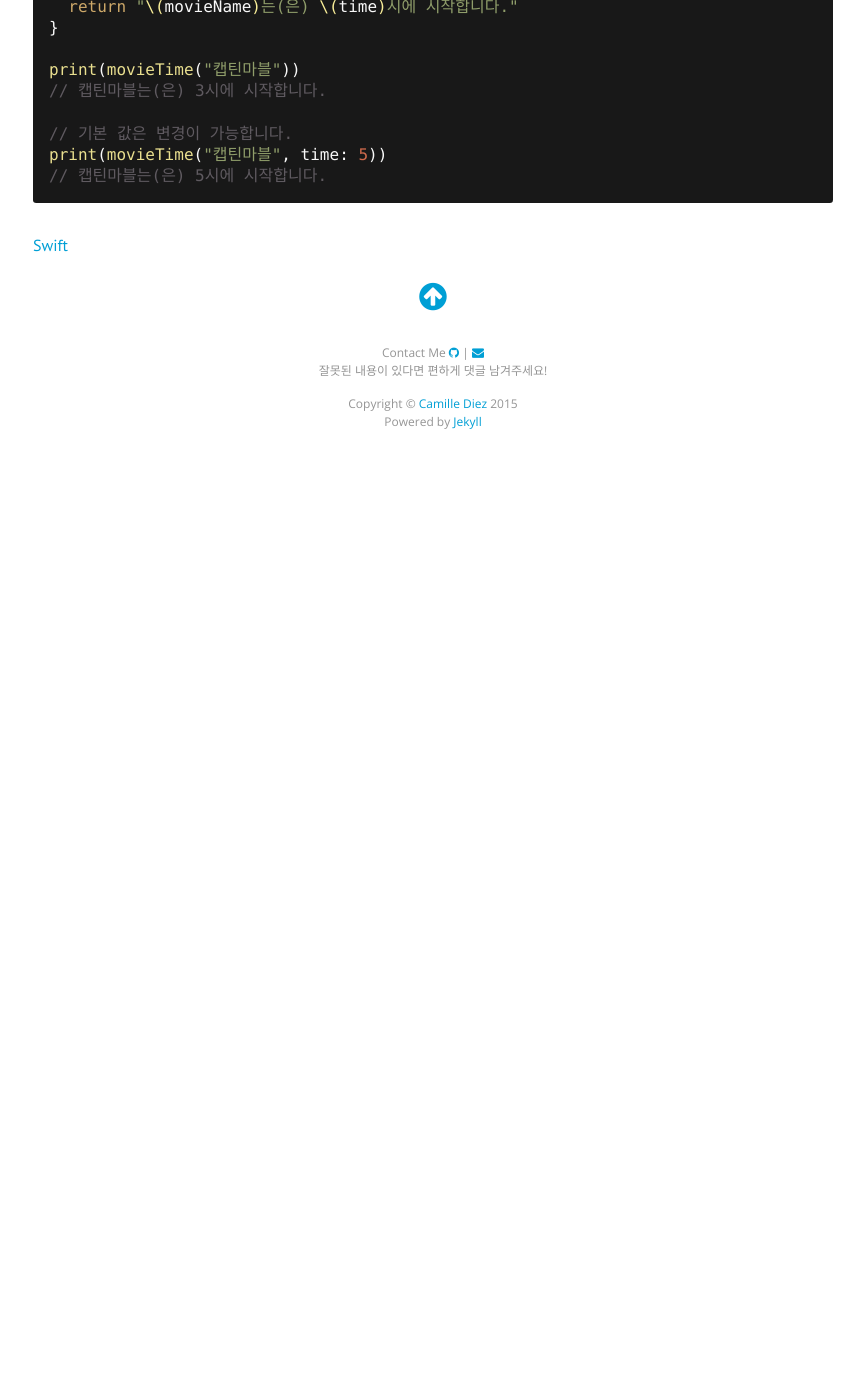
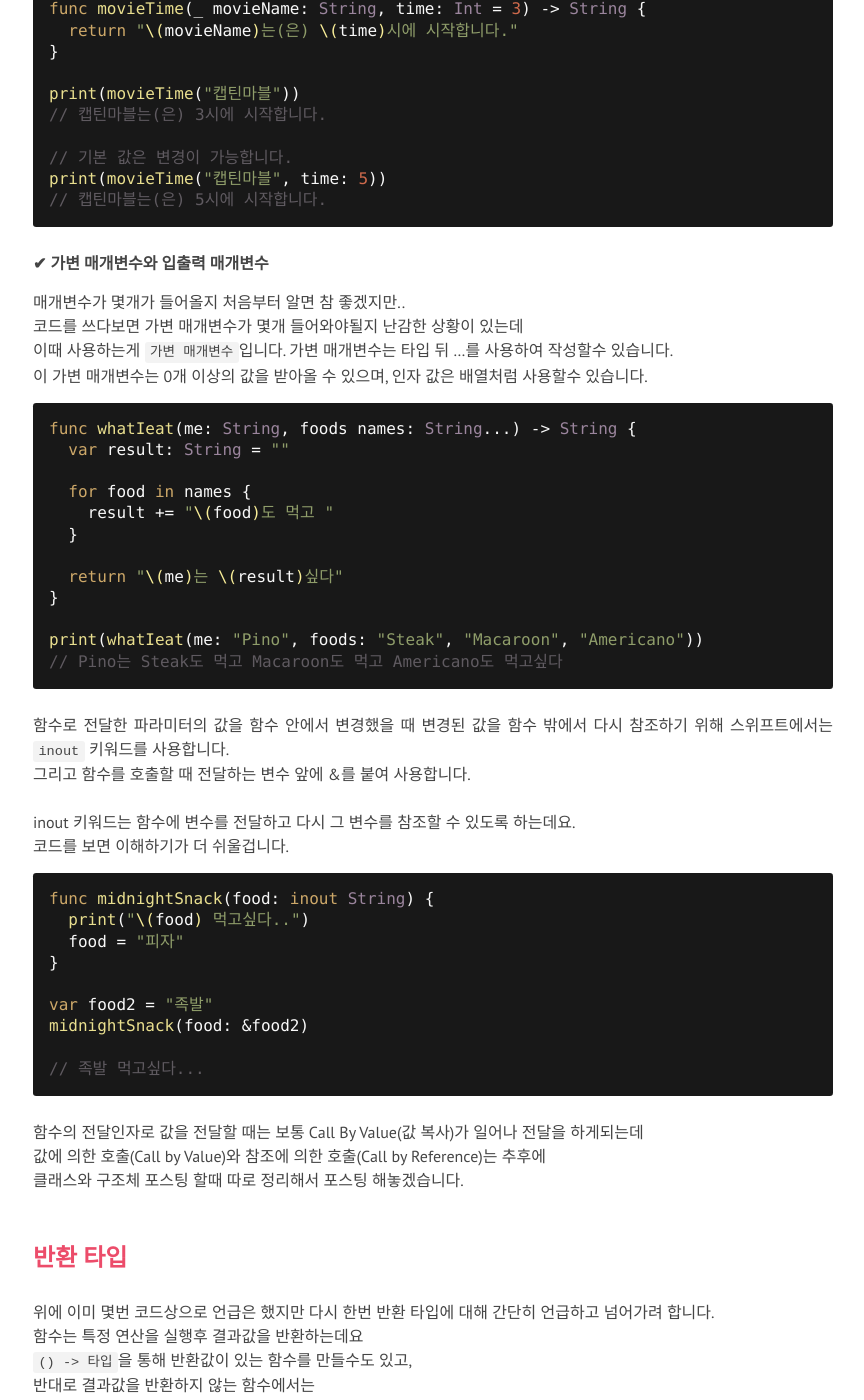
Before and after one commit to 92pino/backup, a Jekyll site: the page built from _posts/swift/2019-03-24-Swift-Function.md, in a window 1280 px wide and 1400 px high, scrolled down 2255 px. Shown: the whole window, without its empty margins (207-1071 px from the left). Built offline with Jekyll 4.4.1, drawn with Linux system fonts in a browser that asks for light colours; nearby versions of some CDN libraries; some web fonts are replaced; before the commit the page ends 2722 px from its top, so only the background shows below that; some of the changed text lies outside the part shown.

Commit message:
20190324 function posting upload

````diff
--- a/_posts/swift/2019-02-27-Swift-Function.md
+++ b/_posts/swift/2019-03-24-Swift-Function.md
@@ -91,7 +91,7 @@ func welcome(from myName: String, _ name: String) -> String {
 print(welcome(from: "Pino", "방문자"))
 // 어서오세요 방문자님! Pino의 블로그에 오신것을 환영합니다!
 ```
-
+<br>
 welcome의 호출 값을 보시면 매개변수만 있을 때와는 다르게 호출된다는게 보이실거에요
 매개변수는 함수 내부에서만 사용 가능하고 전달인자 레이블은 함수 외부에서 사용할수 있습니다.<br>
 그리고 만약 전달인자 레이블을 사용하고 싶지 않다면 `_` 를 사용하여 생략이 가능합니다.
@@ -113,3 +113,84 @@ print(movieTime("캡틴마블"))
 print(movieTime("캡틴마블", time: 5))
 // 캡틴마블는(은) 5시에 시작합니다.
 ```
+
+<br>
+__✔︎ 가변 매개변수와 입출력 매개변수__
+
+매개변수가 몇개가 들어올지 처음부터 알면 참 좋겠지만..<br> 코드를 쓰다보면 가변 매개변수가 몇개 들어와야될지 난감한 상황이 있는데<br>
+이때 사용하는게 ```가변 매개변수```입니다. 가변 매개변수는 타입 뒤 ...를 사용하여 작성할수 있습니다.<br>
+이 가변 매개변수는 0개 이상의 값을 받아올 수 있으며, 인자 값은 배열처럼 사용할수 있습니다.
+
+```swift
+func whatIeat(me: String, foods names: String...) -> String {
+  var result: String = ""
+
+  for food in names {
+    result += "\(food)도 먹고 "
+  }
+
+  return "\(me)는 \(result)싶다"
+}
+
+print(whatIeat(me: "Pino", foods: "Steak", "Macaroon", "Americano"))
+// Pino는 Steak도 먹고 Macaroon도 먹고 Americano도 먹고싶다
+```
+
+<br>
+함수로 전달한 파라미터의 값을 함수 안에서 변경했을 때 변경된 값을 함수 밖에서 다시 참조하기 위해 스위프트에서는 ```inout``` 키워드를 사용합니다.<br>
+그리고 함수를 호출할 때 전달하는 변수 앞에 &를 붙여 사용합니다.<br><br>
+inout 키워드는 함수에 변수를 전달하고 다시 그 변수를 참조할 수 있도록 하는데요.<br>
+코드를 보면 이해하기가 더 쉬울겁니다.
+
+```swift
+func midnightSnack(food: inout String) {
+  print("\(food) 먹고싶다..")
+  food = "피자"
+}
+
+var food2 = "족발"
+midnightSnack(food: &food2)
+
+// 족발 먹고싶다...
+```
+
+<br>
+함수의 전달인자로 값을 전달할 때는 보통 Call By Value(값 복사)가 일어나 전달을 하게되는데<br>
+값에 의한 호출(Call by Value)와 참조에 의한 호출(Call by Reference)는 추후에<br>
+클래스와 구조체 포스팅 할때 따로 정리해서 포스팅 해놓겠습니다.
+
+## 반환 타입
+
+위에 이미 몇번 코드상으로 언급은 했지만 다시 한번 반환 타입에 대해 간단히 언급하고 넘어가려 합니다.<br>
+함수는 특정 연산을 실행후 결과값을 반환하는데요<br>
+`() -> 타입`을 통해 반환값이 있는 함수를 만들수도 있고,<br>
+ 반대로 결과값을 반환하지 않는 함수에서는<br>
+`() -> Void`를 사용해 반환값이 없음을 표시하거나 -> Void를 생략하고 ()만 사용해서 함수를 나타냅니다.
+
+```swift
+func studySwift() -> String {
+  return "swift 공부를 합시다."
+}
+
+print(studySwift())
+// swift 공부를 합시다.
+
+func writePosting(who myName: String, what study: String) {
+  print("\(myName)는 블로그에 \(study) 포스팅을 하고있습니다.")
+}
+
+writePosting(who: "Pino", what: "Swift")
+// Pino는 블로그에 Swift 포스팅을 하고있습니다.
+
+func end() -> Void {
+  print("반환타입 끝!")
+}
+
+end()
+// 반환타입 끝!
+```
+
+<br>
+Thanks for your reading, this article is provided by [Pino](https://github.com/92pino) If reproduced,
+please indicate the source：
+Pino（[https://github.com/92pino](https://github.com/92pino)）
````
Also changed, not shown: other parts of _posts/swift/2019-03-24-Swift-Function.md (+2 -2 lines).
